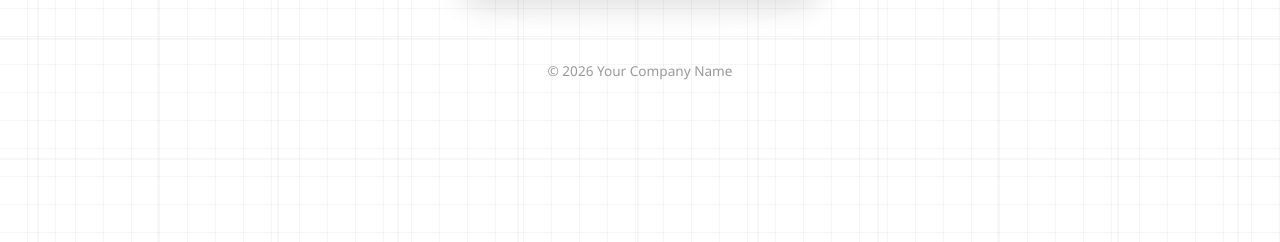
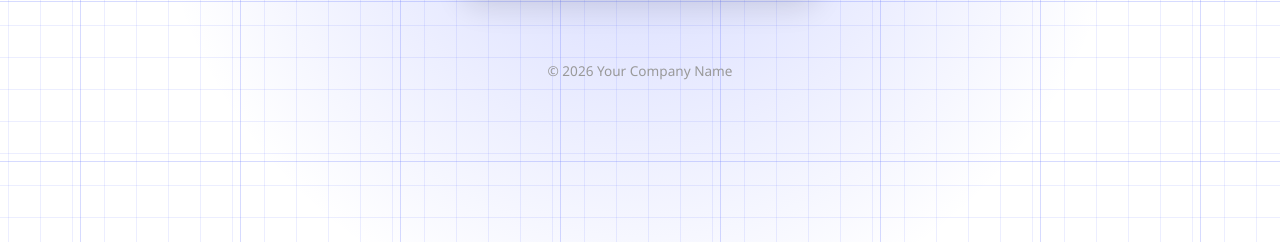
Before and after one commit to Jacob11Q1/LinkHub-Design, a plain HTML site: page index.html in a window 1280 px wide. Shown: the part 558-800 px from the top of the page. Drawn offline with Linux system fonts and the light colour scheme.

Commit message:
Updated teh design even more

```diff
--- a/style.css
+++ b/style.css
@@ -25,66 +25,81 @@ body {
     overflow-y: auto;
 }
 
-/* ===== GRID BACKGROUND (IMPROVED) ===== */
+/* =========================
+   GLOBAL COLORS
+========================= */
+:root {
+    --bg-color: #ffffff;
+
+    /* GRID COLORS */
+    --grid-soft: rgba(70, 90, 255, 0.10);
+    --grid-strong: rgba(70, 90, 255, 0.22);
+
+    /* GLOW */
+    --grid-glow: rgba(70, 90, 255, 0.25);
+}
+
+/* =========================
+   GRID BACKGROUND
+========================= */
 .grid-bg {
     position: fixed;
     inset: 0;
-    z-index: 0;
-    pointer-events: none;
+    z-index: -1;
+    background-color: var(--bg-color);
 
-    /* Two grid scales = depth */
-    background:
-        repeating-linear-gradient(
-            0deg,
-            rgba(0, 0, 0, 0.035),
-            rgba(0, 0, 0, 0.035) 1px,
+    background-image:
+        /* small grid */
+        repeating-linear-gradient(0deg,
+            var(--grid-soft),
+            var(--grid-soft) 1px,
             transparent 1px,
-            transparent 28px
-        ),
-        repeating-linear-gradient(
-            90deg,
-            rgba(0, 0, 0, 0.035),
-            rgba(0, 0, 0, 0.035) 1px,
+            transparent 32px),
+        repeating-linear-gradient(90deg,
+            var(--grid-soft),
+            var(--grid-soft) 1px,
             transparent 1px,
-            transparent 28px
-        ),
-        repeating-linear-gradient(
-            0deg,
-            rgba(0, 0, 0, 0.06),
-            rgba(0, 0, 0, 0.06) 1px,
+            transparent 32px),
+
+        /* large grid */
+        repeating-linear-gradient(0deg,
+            var(--grid-strong),
+            var(--grid-strong) 1px,
             transparent 1px,
-            transparent 120px
-        ),
-        repeating-linear-gradient(
-            90deg,
-            rgba(0, 0, 0, 0.06),
-            rgba(0, 0, 0, 0.06) 1px,
+            transparent 160px),
+        repeating-linear-gradient(90deg,
+            var(--grid-strong),
+            var(--grid-strong) 1px,
             transparent 1px,
-            transparent 120px
-        );
+            transparent 160px);
 
-    animation: moveGrid 40s linear infinite;
+    animation: gridMove 40s linear infinite;
 }
 
-/* Depth overlay (this is the magic) */
+/* =========================
+   SUBTLE GLOW OVERLAY
+========================= */
 .grid-bg::after {
-    content: '';
+    content: "";
     position: absolute;
     inset: 0;
-    background: radial-gradient(
-        circle at top,
-        rgba(0, 0, 0, 0.05),
-        transparent 60%
-    );
+    background:
+        radial-gradient(circle at center,
+            var(--grid-glow),
+            transparent 65%);
+    pointer-events: none;
 }
 
-/* Slower = more premium */
-@keyframes moveGrid {
+/* =========================
+   ANIMATION
+========================= */
+@keyframes gridMove {
     from {
         background-position: 0 0, 0 0, 0 0, 0 0;
     }
+
     to {
-        background-position: 600px 600px, 600px 600px, 300px 300px, 300px 300px;
+        background-position: 320px 320px, 320px 320px, 640px 640px, 640px 640px;
     }
 }
 
@@ -203,13 +218,27 @@ body {
 
 /* ===== ANIMATIONS ===== */
 @keyframes fadeIn {
-    from { opacity: 0; transform: translateY(20px); }
-    to { opacity: 1; transform: translateY(0); }
+    from {
+        opacity: 0;
+        transform: translateY(20px);
+    }
+
+    to {
+        opacity: 1;
+        transform: translateY(0);
+    }
 }
 
 @keyframes buttonFadeIn {
-    from { opacity: 0; transform: translateY(20px); }
-    to { opacity: 1; transform: translateY(0); }
+    from {
+        opacity: 0;
+        transform: translateY(20px);
+    }
+
+    to {
+        opacity: 1;
+        transform: translateY(0);
+    }
 }
 
 /* ===== RESPONSIVE ===== */
```
